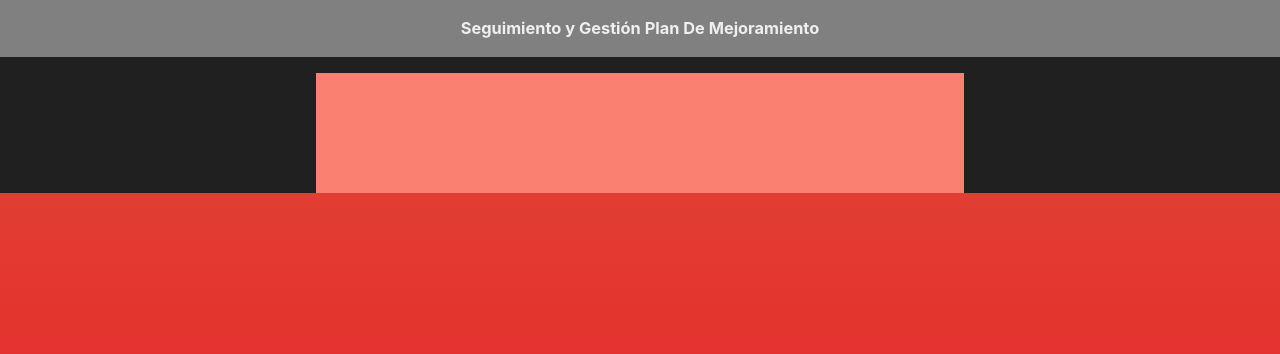
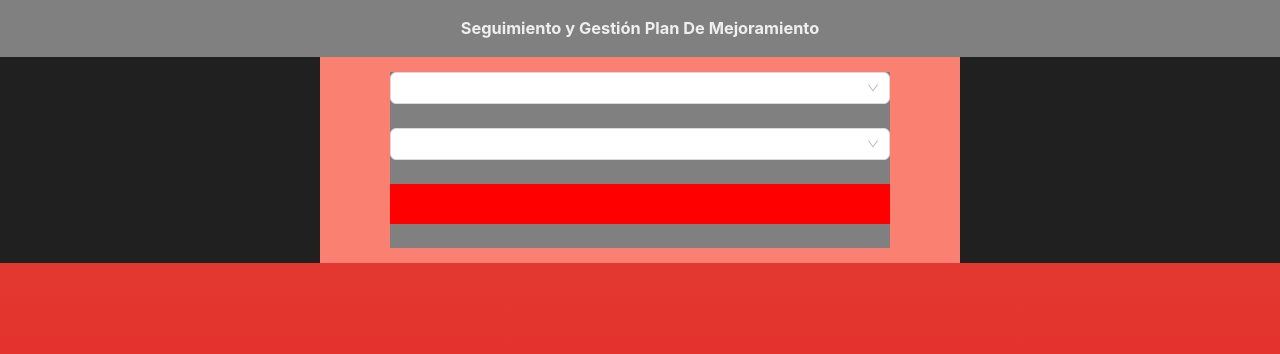
Before and after one commit to andersonNB/PlanMejoramiento, a React (Vite) app: page / in a window 1280 px wide. Shown: the top 354 px of the page. Built offline with nearby package versions, Linux system fonts and the light colour scheme; no server answers.

Commit message:
FEATURE:Implementando servicio del login no admin

```diff
--- a/package.json
+++ b/package.json
@@ -5,7 +5,7 @@
   "type": "module",
   "scripts": {
     "dev": "vite",
-    "build": "vite build && cp -r build/* docs/",
+    "build": "vite build",
     "lint": "eslint . --ext js,jsx --report-unused-disable-directives --max-warnings 0",
     "preview": "vite preview"
   },
--- /dev/null
+++ b/src/hooks/selectors/useSelectorLogin.js
@@ -0,0 +1,22 @@
+import { useDispatch } from 'react-redux';
+import { tSignIn } from '../../store/slice/auth/thunkLogin';
+
+
+const useSelectorLogin = () => {
+    const dispatch = useDispatch();
+
+
+    const signIn = ({token, tiusId,pracId}) => {
+        console.log({token, tiusId,pracId})
+		dispatch(tSignIn({token, tiusId,pracId}));
+	};
+
+
+    return {
+		//STATE
+		//FUNCTIONS
+		signIn
+	};
+};
+
+export default useSelectorLogin;
--- a/src/index.css
+++ b/src/index.css
@@ -18,4 +18,5 @@
 
 body{
   margin: 0;
+  padding: 0;
 }
--- a/src/routes/routes.jsx
+++ b/src/routes/routes.jsx
@@ -16,9 +16,6 @@ const router = createBrowserRouter([
 		path:'/programa-academico',
 		element: <AcademyProgram/>
 	}
-// ], {
-// 	basename: '/PlanMejoramiento',
-//   }
 ]);
 
 export default router;
--- /dev/null
+++ b/src/services/login/loginServices.js
@@ -0,0 +1,16 @@
+import planDeMejoramientoApi from '../wrappers/programAcademicWrapper';
+
+
+
+
+const singIn = async ({token, tiusId,pracId}) => {
+    try {
+        const { data } = await planDeMejoramientoApi.post('/login', { token, tiusId,pracId });
+        return data;
+    } catch (error) {
+        console.log(error);
+    }
+};
+
+
+export {singIn};
--- a/src/store/slice/auth/thunkLogin.js
+++ b/src/store/slice/auth/thunkLogin.js
@@ -0,0 +1,30 @@
+import { singIn } from '../../../services/login/loginServices';
+
+export const tSignIn = ({token, tiusId,pracId}) => async (dispatch) => {
+	try {
+		const res =  await singIn({token, tiusId,pracId});
+		console.log(res)
+
+		// await saveLocalStorage(
+		// 	data.access_token,
+		// 	data.expires_on,
+		// 	data.user_info.name,
+		// 	data.user_info.roleId,
+		// 	JSON.stringify(data.user_info),
+		// 	data.user_info.email,
+		// 	data.user_info.idUser,
+		// 	JSON.stringify(data.menu)
+		// );
+
+		// await Promise.all([
+		// 	dispatch(getHomeData()),
+		// 	dispatch(tGetPreviousState()),
+		// 	dispatch(setUserInfo(data.user_info)),
+		// 	dispatch(setIsLogin(true)),
+		// ]);
+	} catch (e) {
+		// dispatch(setIsLogin(false));
+		// if (e.status === 404) return dispatch(setUserNoExistModal(true));
+		// ERROR_MODAL(e?.data?.msg || e?.msg || e?.data?.message || e?.message || 'Algo salio mal al autenticar el usuario');
+	}
+};
--- a/src/views/auth/login/LoginPage.jsx
+++ b/src/views/auth/login/LoginPage.jsx
@@ -1,16 +1,17 @@
-import { useState } from 'react';
 import { useNavigate } from 'react-router-dom';
-import { Row, Col, Form, Input, Button } from 'antd';
+import { Row, Col, Form, Input, Button, Select } from 'antd';
 import { GoogleLogin } from '@react-oauth/google';
 import PropTypes from 'prop-types';
 import styled from 'styled-components';
+import useSelectorLogin from '../../../hooks/selectors/useSelectorLogin';
 
 const ColUser = styled(Col)`
 	background-color: salmon;
 	display: flex;
 	align-items: center;
 	justify-content: center;
-	height: 15vh;
+	padding: 15px;
+	// height: 15vh;
 `;
 
 const InputItem = styled(Input)`
@@ -31,8 +32,9 @@ const ButtonItem = styled(Button)`
 `;
 
 const LoginPage = ({ isAdmin }) => {
-	const [payload, setPayload] = useState('');
-	const [header, setHeader] = useState('');
+
+	const {signIn} = useSelectorLogin();
+	const [form] = Form.useForm();
 	const history = useNavigate();
 
 	const responseGoogle = (response) => {
@@ -41,25 +43,31 @@ const LoginPage = ({ isAdmin }) => {
 		if (parts.length !== 3) {
 			throw new Error('Invalid token format');
 		}
-		const header = JSON.parse(atob(parts[0]));
-		const payload = JSON.parse(atob(parts[1]));
-		setPayload(payload);
-		setHeader(header);
+
+		console.log(form.getFieldsValue())
+		const {pracId,tiusId} = form.getFieldsValue();
+
+		signIn({token: response.credential, tiusId, pracId});
+
 		history('/dashboard');
 	};
 
-	const onSubmit = (values) => {
+	const onSubmitAdmin = (values) => {
+		console.log(values);
+	};
+
+	const onSubmitUser = (values) => {
 		console.log(values);
 	};
 
 	return (
-		<Row style={{ backgroundColor: '#202020' }} justify='center' gutter={[16, 16]}>
+		<Row style={{ backgroundColor: '#202020', width: '100%' }} justify='center' /*gutter={[16, 16]}*/>
 			<Col xs={12} sm={12} md={24} lg={24} style={{ backgroundColor: 'gray' }}>
 				<h3 style={{ textAlign: 'center' }}> Seguimiento y Gestión Plan De Mejoramiento</h3>
 			</Col>
 			{isAdmin ? (
 				<Col xs={12} sm={12} md={24} lg={12} style={{ backgroundColor: 'gray' }}>
-					<Form name='formLogin' layout='vertical' onFinish={onSubmit}>
+					<Form name='formLogin' layout='vertical' onFinish={onSubmitAdmin}>
 						<Form.Item
 							// label='Username'
 							name='username'
@@ -123,6 +131,47 @@ const LoginPage = ({ isAdmin }) => {
 				</Col>
 			) : (
 				<ColUser xs={12} sm={12} md={24} lg={12}>
+					<Form style={{ backgroundColor: 'gray', width: 500 }} onFinish={onSubmitUser} form={form}>
+						<Form.Item name='pracId'
+						rules={[
+							{
+								required: true,
+								message: 'Seleccione un programa academico!',
+							},
+						]}
+						>
+							<Select>
+								<Select.Option value='demo'>programa Demo</Select.Option>
+							</Select>
+						</Form.Item>
+						<Form.Item name='tiusId'
+						rules={[
+							{
+								required: true,
+								message: 'Seleccione un rol!',
+							},
+						]}
+						>
+							<Select>
+								<Select.Option value='demo'>Director de programa</Select.Option>
+							</Select>
+						</Form.Item>
+
+						<Form.Item
+							// label='Username'
+							name='username'
+							rules={[
+								{
+									required: true,
+									message: 'Please input your username!',
+								},
+							]}
+							style={{ backgroundColor: 'red' }}
+							wrapperCol={{
+								md: { span: 12, offset: 6 },
+								lg: { span: 12, offset: 6 },
+							}}
+						>
 							<GoogleLogin
 								onSuccess={(credentialResponse) => {
 									responseGoogle(credentialResponse);
@@ -131,19 +180,8 @@ const LoginPage = ({ isAdmin }) => {
 									console.log('Login Failed', error);
 								}}
 							></GoogleLogin>
-
-					{payload && (
-						<div>
-							<h3>Token Payload</h3>
-							<pre>{JSON.stringify(payload, null, 2)}</pre>
-						</div>
-					)}
-					{header && (
-						<div>
-							<h3>Token Header</h3>
-							<pre>{JSON.stringify(header, null, 2)}</pre>
-						</div>
-					)}
+						</Form.Item>
+					</Form>
 				</ColUser>
 			)}
 		</Row>
```
Lines whose indentation alone changed are shown as unchanged.
